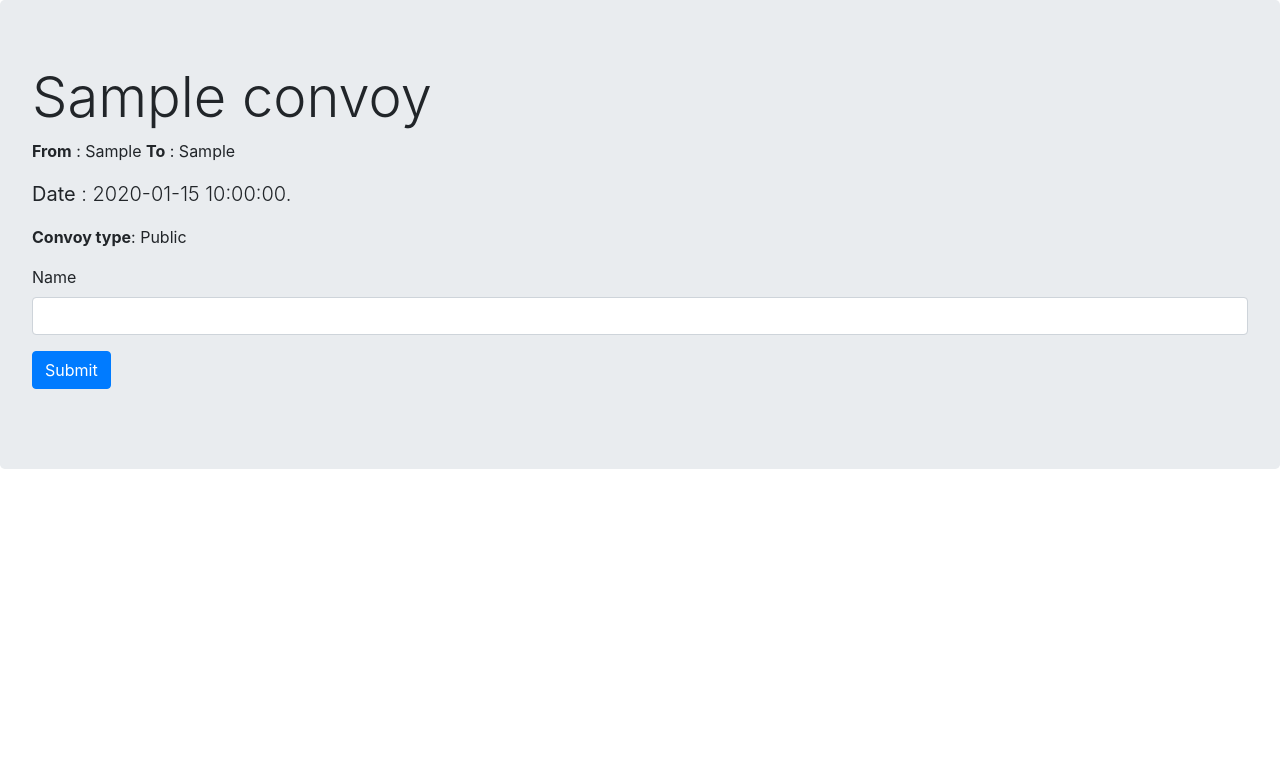
After one commit to CodeColors/ConvoyManager, a PHP site: the page made by convoy_user.php in a window 1280 px wide. The commit adds this page. Shown: the top 767 px of the page. Run offline with PHP 8.4, Linux system fonts and the light colour scheme; tables that the repository leaves empty hold one stand-in row (values such as "Sample post").

Commit message:
Convoy Participation !

```diff
--- a/convoy.php
+++ b/convoy.php
@@ -30,6 +30,7 @@
             <p><b>Convoy type</b>: Private</p>
           <?php }?>
           <p class="lead">
+
             <a class="btn btn-primary btn-lg" href="convoy_user.php?id=<?php echo $convoy['id']; ?>&action=part" role="button">Participate</a>
             <a class="btn btn-primary btn-lg" href="index.php" role="button">Return to home</a>
           </p>
--- /dev/null
+++ b/convoy_user.php
@@ -0,0 +1,75 @@
+<?php
+    session_start();
+    if(!(isset($_GET['id'])) OR !(isset($_GET['action']))){
+        header('Location: index.php');
+    }
+
+    $bdd = new PDO('mysql:host=localhost;dbname=convoyManager;charset=utf8', 'root', '');
+    $search = $bdd->query("SELECT * FROM convoy WHERE id=".$_GET['id']);
+    $convoy = $search->fetch();
+
+    if(!$convoy){
+        header('Location: index.php');
+    }
+
+    if(isset($_POST['part_private'])){
+      if($_POST['pass'] == $convoy['pass']){
+        $req = $bdd->prepare('INSERT INTO convoy_part (name, user_convoy, date) VALUES (:name, :convoy, :date)');
+        $req->execute(array(
+          'name' => $_POST['name'],
+          'convoy' => $_GET['id'],
+          'date' => date("Y-m-d H:i:s")
+        ));
+      }
+
+    }
+    if(isset($_POST['part_public'])){
+        $req = $bdd->prepare('INSERT INTO convoy_part (name, user_convoy, date) VALUES (:name, :convoy, :date)');
+        $req->execute(array(
+          'name' => $_POST['name'],
+          'convoy' => $_GET['id'],
+          'date' => date("Y-m-d H:i:s")
+        ));
+    }
+
+?>
+<html>
+    <head>
+        <link rel="stylesheet" href="https://stackpath.bootstrapcdn.com/bootstrap/4.3.1/css/bootstrap.min.css" integrity="sha384-ggOyR0iXCbMQv3Xipma34MD+dH/1fQ784/j6cY/iJTQUOhcWr7x9JvoRxT2MZw1T" crossorigin="anonymous">
+    </head>
+    <body>
+        <div class="jumbotron">
+          <h1 class="display-4"><?php echo $convoy['name']; ?></h1>
+          <p><b>From</b> : <?php echo $convoy['origin']; ?>   <b>To</b> : <?php echo $convoy['destination']; ?></p>
+          <p class="lead"><b>Date</b> : <?php echo $convoy['date']; ?>.</p>
+          <?php if($convoy['type'] == "1"){ ?>
+            <p><b>Convoy type</b>: Public</p>
+          <?php }else{ ?>
+            <p><b>Convoy type</b>: Private</p>
+          <?php }?>
+          <p class="lead">
+            <?php if($convoy['type'] == "2"){ ?>
+              <form method="post">
+                <div class="form-group">
+                  <label for="inputName">Name</label>
+                  <input type="text" class="form-control" id="inputName" name="name" required />
+                </div>
+                <div class="form-group">
+                  <label for="inputPass">Password</label>
+                  <input type="password" class="form-control" id="inputPass" name="pass" required />
+                </div>
+                <button type="submit" name="part_private" class="btn btn-primary">Submit</button>
+              </form>
+            <?php }else{ ?>
+              <form method="post">
+                <div class="form-group">
+                  <label for="inputName">Name</label>
+                  <input type="text" class="form-control" id="inputName" name="name">
+                </div>
+                <button type="submit" name="part_public" class="btn btn-primary">Submit</button>
+              </form>
+            <?php } ?>
+          </p>
+        </div>
+    </body>
+</html>
```
Also changed, not shown: convoymanager.sql (+4 -17 lines), index.php (+6 -1 lines).
